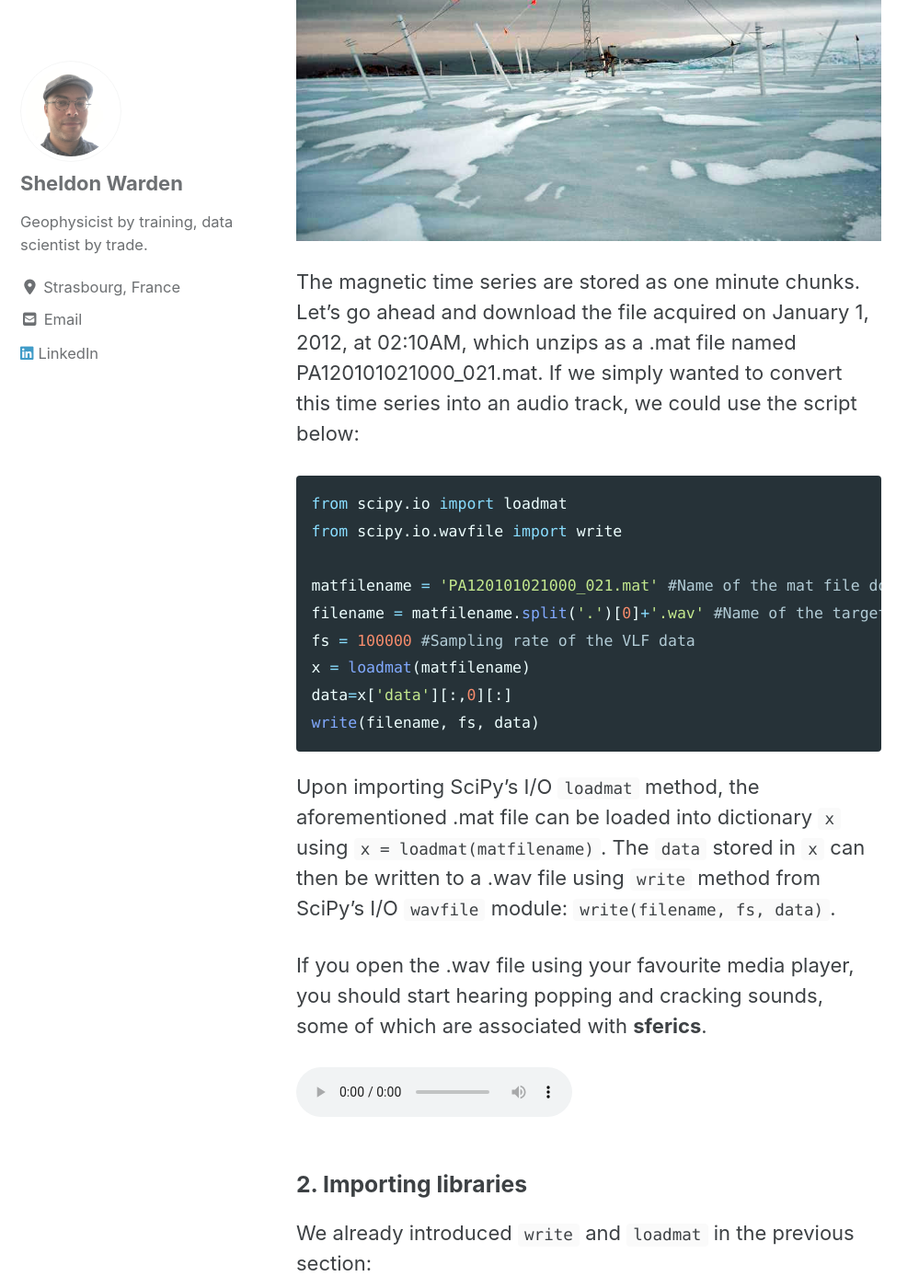
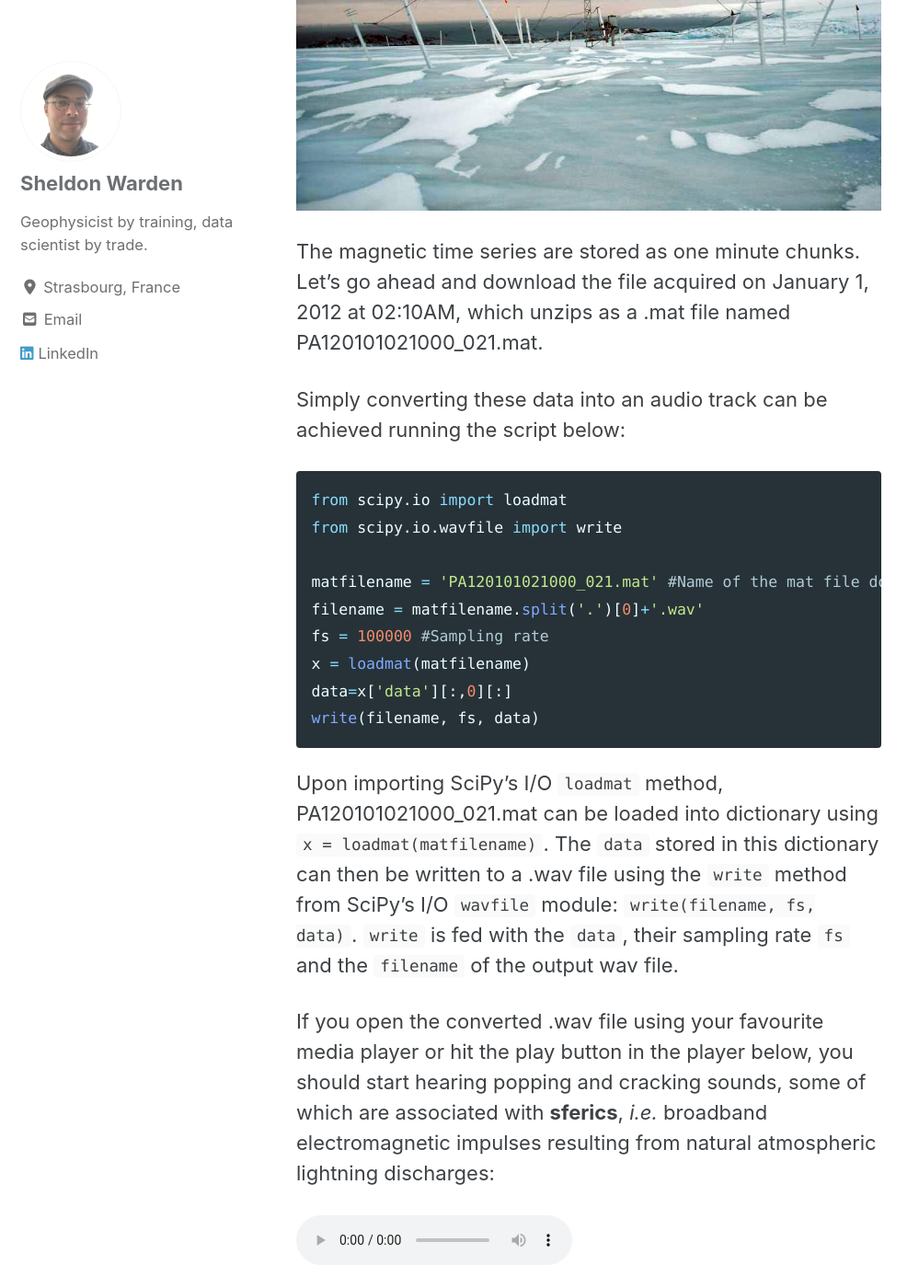
Before and after one commit to Ovide19/blog, a Jekyll site: the page built from _posts/2020-08-23-whistler.md, in a window 1280 px wide and 1400 px high, scrolled down 1499 px. Shown: the whole window at 92% size, without its empty margins (0-999 px from the left). Built offline with Jekyll 4.4.1, drawn with Linux system fonts in a browser that asks for light colours; cached includes are drawn as plain includes; nearby versions of some CDN libraries; some of the changed text lies outside the part shown.

Commit message:
update part 1

````diff
--- a/_posts/2020-08-23-whistler.md
+++ b/_posts/2020-08-23-whistler.md
@@ -12,40 +12,44 @@
 Have you ever wondered how Earth's natural magnetic field *sounded* like?
 Let's check it out!
 
-This post will cover a script allowing to plot the spectrogram of Very Low Frequency (VLF) magnetic data, while simultaneously listening to the associated audio file.
+In this post, we will write a script allowing to plot the spectrogram of Very Low Frequency (VLF) magnetic data, while simultaneously listening to the associated audio file.
 You've read it right: VLF data have their frequency comprised between 3 and 300kHz, which overlaps with the frequency range perceived by the human ear, thus making it possible to *listen* to them.
 
 ### 1. Downloading the data
 
-Let's first grab a sample VLF data file from [the Worldwide Archive of Low-Frequency Data and Observation's website](http://waldo.world/), a.k.a. WALDO. Following one of WALDO's curator's advice, we'll use data collected at the Palmer Antarctica Station. Palmer Station is located on Anvers Island, on the tip of the Antarctic peninsula; it records broadband VLF data at a sampling rate of 100kHz using receiving antennas such as this one:
+Let's first grab a sample VLF data file from [the Worldwide Archive of Low-Frequency Data and Observation's website](http://waldo.world/), a.k.a. WALDO. Following one of WALDO's curator's advice, we'll use data collected at the Palmer Station, located on Anvers Island, on the tip of the Antarctic peninsula. Palmer records broadband VLF data at a sampling rate of 100kHz using receiving antennas such as this one:
 
 ![VLF antenna](/blog/assets/images/VLFatPalmer.JPG)
 
 
-The magnetic time series are stored as one minute chunks. Let's go ahead and download the file acquired on January 1, 2012, at 02:10AM, which unzips as a .mat file named PA120101021000_021.mat.
-If we simply wanted to convert this time series into an audio track, we could use the script below:
+The magnetic time series are stored as one minute chunks. Let's go ahead and download the file acquired on January 1, 2012 at 02:10AM, which unzips as a .mat file named PA120101021000_021.mat.
+
+Simply converting these data into an audio track can be achieved running the script below:
 
 ```python
 from scipy.io import loadmat
 from scipy.io.wavfile import write
 
 matfilename = 'PA120101021000_021.mat' #Name of the mat file downloaded from WALDO
-filename = matfilename.split('.')[0]+'.wav' #Name of the target wav file
-fs = 100000 #Sampling rate of the VLF data
+filename = matfilename.split('.')[0]+'.wav'
+fs = 100000 #Sampling rate
 x = loadmat(matfilename)
 data=x['data'][:,0][:]
 write(filename, fs, data)
 ```
 
-Upon importing SciPy's I/O `loadmat` method, the aforementioned .mat file can be loaded into dictionary `x` using `x = loadmat(matfilename)`.
-The `data` stored in `x` can then be written to a .wav file using `write` method from SciPy's I/O `wavfile` module: `write(filename, fs, data)`.
+Upon importing SciPy's I/O `loadmat` method, PA120101021000_021.mat can be loaded into dictionary using `x = loadmat(matfilename)`.
+The `data` stored in this dictionary can then be written to a .wav file using the `write` method from SciPy's I/O `wavfile` module: `write(filename, fs, data)`. `write` is fed with the `data`, their sampling rate `fs` and the `filename` of the output wav file.
 
-If you open the .wav file using your favourite media player, you should start hearing popping and cracking sounds, some of which are associated with **sferics**.
+If you open the converted .wav file using your favourite media player or hit the play button in the player below, you should start hearing popping and cracking sounds, some of which are associated with **sferics**, *i.e.* broadband electromagnetic impulses resulting from natural atmospheric lightning discharges:
 
 ../assets/audio/PA120101021000_021.wav
 
+This is a good start, but to better identify the different signals out there, let's improve this script so that we can plot the data's spectrogram while playing the audio file.
+
 ### 2. Importing libraries
 
+As usual, the first step is to import the needed tools.
 We already introduced `write` and `loadmat` in the previous section:
 
 ```python
@@ -78,14 +82,18 @@
 import multiprocessing
 ```
 
+That's it! We can now start writing the functions handling the audio and display tasks.
+
 
 ### 3. Playing the audio file with pyaudio
 
 
 Let's first write a function, `audiostream`,  enabling to play the audio file associated with the VLF time series acquired at the Palmer station.
+
 The function takes two arguments:
--The first argument is `queue`, an instance of the `multiprocessing.Queue()` class.
--The second argument, `filename` is the name of the .wav file of interest.
+
+- The first argument is `queue`, an instance of the `multiprocessing.Queue()` class.
+- The second argument, `filename` is the name of the .wav file of interest.
 
 ```python
 def audiostream(queue, filename):
````
